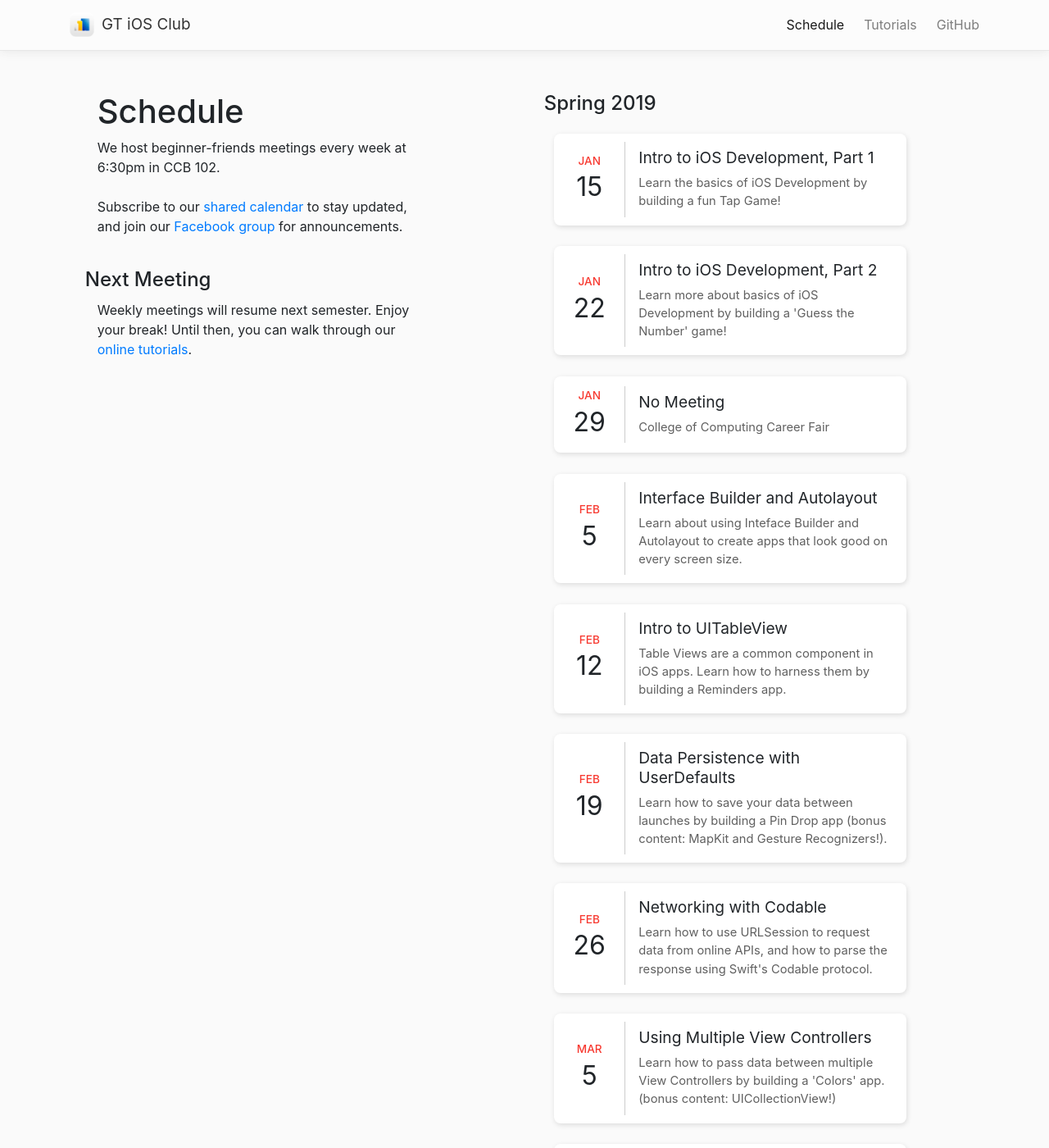
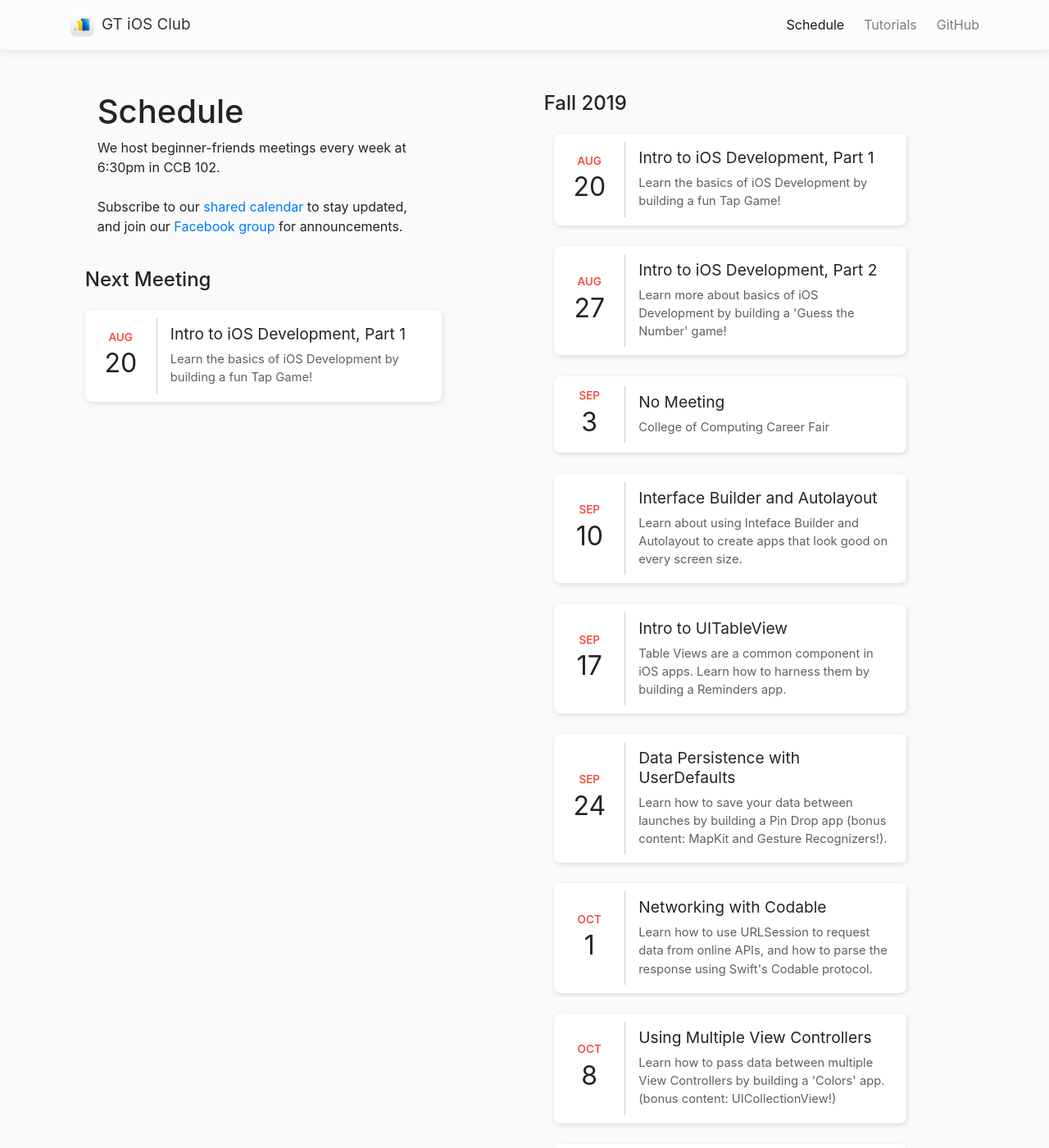
Before and after one commit to gtiosclub/gtios.club, a Jekyll site: the page built from schedule.md, in a window 1280 px wide and 1400 px high. Shown: the whole window at 82% size. Built offline with Jekyll 4.4.1, drawn with Linux system fonts in a browser that asks for light colours; nearby versions of some CDN libraries; comment, search, counter and statistics services are not loaded; some of the changed text lies outside the part shown.

Commit message:
Update current-schedule.json

```diff
--- a/_data/schedules/current-schedule.json
+++ b/_data/schedules/current-schedule.json
@@ -1,87 +1,87 @@
 {
-    "semester": "Spring 2019",
+    "semester": "Fall 2019",
     "meetings": [
         {
-            "month": 1,
-            "day": 15,
+            "month": 8,
+            "day": 20,
             "subject": "Intro to iOS Development, Part 1",
             "description": "Learn the basics of iOS Development by building a fun Tap Game!"
         },
         {
-            "month": 1,
-            "day": 22,
+            "month": 8,
+            "day": 27,
             "subject": "Intro to iOS Development, Part 2",
             "description": "Learn more about basics of iOS Development by building a 'Guess the Number' game!"
         },
         {
-            "month": 1,
-            "day": 29,
+            "month": 9,
+            "day": 3,
             "subject": "No Meeting",
             "description": "College of Computing Career Fair"
         },
         {
-            "month": 2,
-            "day": 5,
+            "month": 9,
+            "day": 10,
             "subject": "Interface Builder and Autolayout",
             "description": "Learn about using Inteface Builder and Autolayout to create apps that look good on every screen size."
         },
         {
-            "month": 2,
-            "day": 12,
+            "month": 9,
+            "day": 17,
             "subject": "Intro to UITableView",
             "description": "Table Views are a common component in iOS apps. Learn how to harness them by building a Reminders app."
         },
         {
-            "month": 2,
-            "day": 19,
+            "month": 9,
+            "day": 24,
             "subject": "Data Persistence with UserDefaults",
             "description": "Learn how to save your data between launches by building a Pin Drop app (bonus content: MapKit and Gesture Recognizers!)."
         },
         {
-            "month": 2,
-            "day": 26,
+            "month": 10,
+            "day": 1,
             "subject": "Networking with Codable",
             "description": "Learn how to use URLSession to request data from online APIs, and how to parse the response using Swift's Codable protocol."
         },
         {
-            "month": 3,
-            "day": 5,
+            "month": 10,
+            "day": 8,
             "subject": "Using Multiple View Controllers",
             "description": "Learn how to pass data between multiple View Controllers by building a 'Colors' app. (bonus content: UICollectionView!)"
         },
         {
-            "month": 3,
-            "day": 12,
+            "month": 10,
+            "day": 15,
             "subject": "Intro to Animations",
             "description": "Learn the fundamentals of Animations in Swift by building a gallery app that displays several Transforms and Events!"
         },
         {
-            "month": 3,
-            "day": 19,
+            "month": 10,
+            "day": 22,
             "subject": "No Meeting",
             "description": "Spring Break"
         },
         {
-            "month": 3,
-            "day": 26,
+            "month": 10,
+            "day": 20,
             "subject": "Intro to Firebase",
             "description": "Learn how to build a Chat app that uses Firebase's Realtime Database to store data in the cloud."
         },
         {
-            "month": 4,
-            "day": 2,
+            "month": 11,
+            "day": 5,
             "subject": "App Challenge",
             "description": "See if you can use what you have learned to make a News App!"
         },
         {
-            "month": 4,
-            "day": 9,
+            "month": 11,
+            "day": 12,
             "subject": "TBD",
             "description": "Surprise Event"
         },
         {
-            "month": 4,
-            "day": 16,
+            "month": 11,
+            "day": 19,
             "subject": "iOS Demo Day",
             "description": "Stay tuned for more information about our fun end-of-semester event."
         }
```
